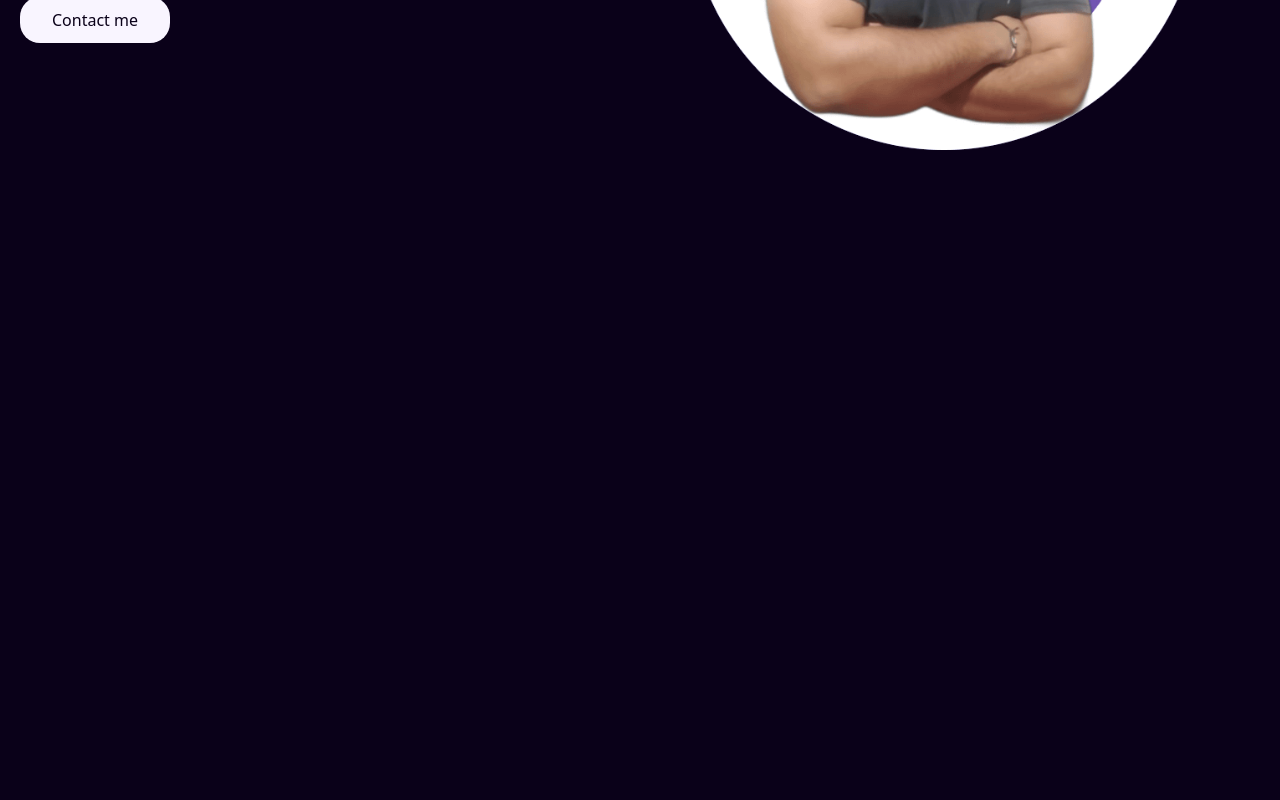
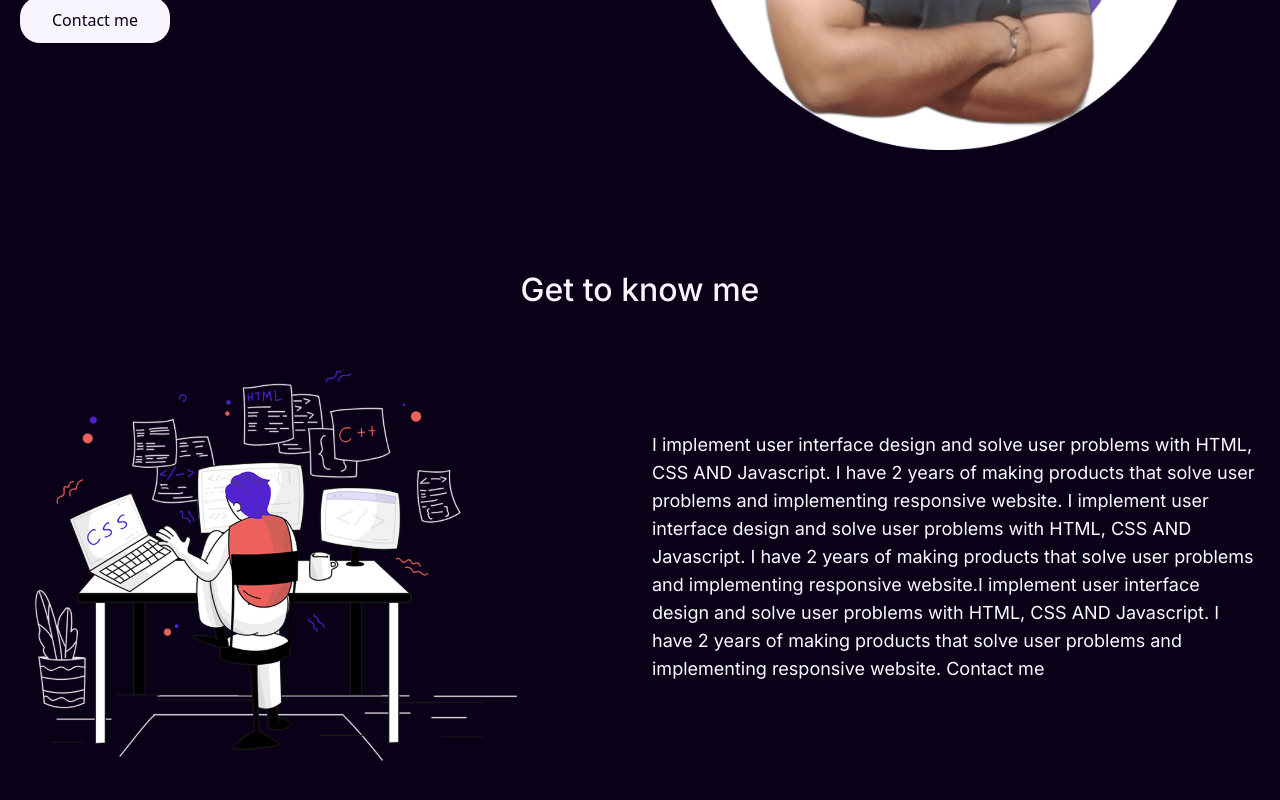
Before and after one commit to ronlopes95/portfolioNext, a Next.js app: page / in a window 1280 px wide. Shown: the part 562-1362 px from the top of the page. Before the commit the page ends 800 px from the top, so only its background shows below. Built offline with nearby package versions, Linux system fonts and the light colour scheme.

Commit message:
Adicionando novo componente de descricao

```diff
--- /dev/null
+++ b/src/components/Description.tsx
@@ -0,0 +1,32 @@
+import Image from 'next/image'
+
+export const Description = () => (
+  <div>
+    <div className="flex w-full">
+      <h2 className="font flex w-full justify-center pt-[7.5rem]">
+        Get to know me
+      </h2>
+    </div>
+
+    <div className="flex justify-between gap-[5rem]">
+      <Image
+        src="/photo2.svg"
+        alt="Ilustração de um menino mexendo no computador com vários monitores"
+        width="512"
+        height="512"
+      />
+
+      <p className="max-w-[38rem] flex-1 items-center justify-between pt-[7.563rem]">
+        I implement user interface design and solve user problems with HTML, CSS
+        AND Javascript. I have 2 years of making products that solve user
+        problems and implementing responsive website. I implement user interface
+        design and solve user problems with HTML, CSS AND Javascript. I have 2
+        years of making products that solve user problems and implementing
+        responsive website.I implement user interface design and solve user
+        problems with HTML, CSS AND Javascript. I have 2 years of making
+        products that solve user problems and implementing responsive website.
+        Contact me
+      </p>
+    </div>
+  </div>
+)
--- a/src/pages/index.tsx
+++ b/src/pages/index.tsx
@@ -1,5 +1,6 @@
 import type { NextPage } from 'next'
 import Head from 'next/head'
+import { Description } from '../components/Description'
 
 import { Hero } from '../components/Hero'
 import { Navbar } from '../components/Navbar'
@@ -13,6 +14,7 @@ const Home: NextPage = () => {
       </Head>
       <Navbar />
       <Hero />
+      <Description />
     </div>
   )
 }
```
Also changed, not shown: public/photo2.svg (added), public/vercel.svg (deleted).
